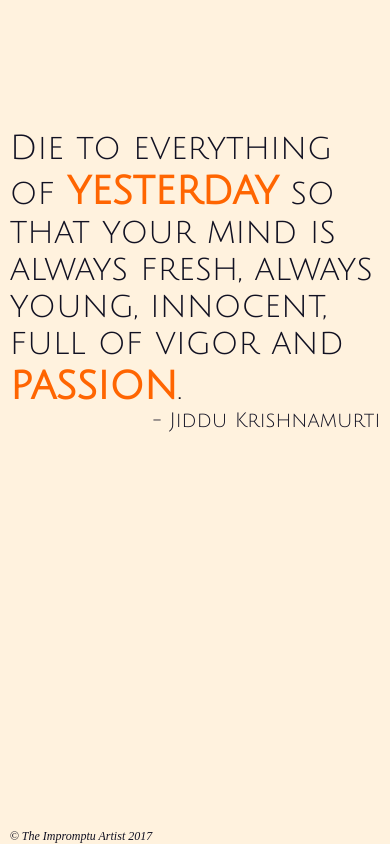
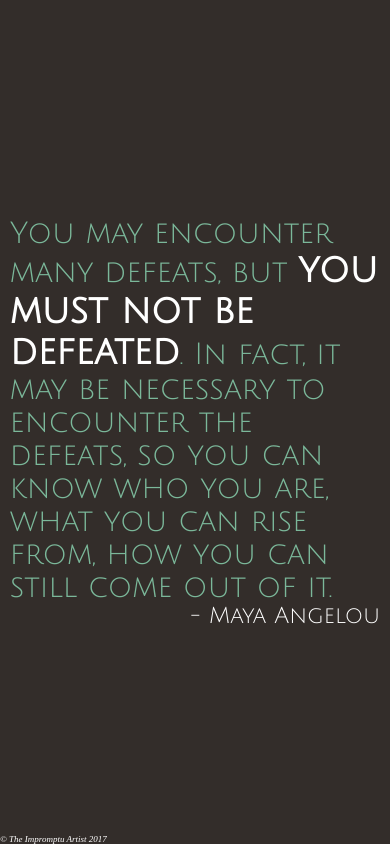
Before and after one commit to stringerm/impromptuartist.github.io, a plain HTML site: page index.html in a window 390 px wide. Drawn offline with Linux system fonts and the light colour scheme.

Commit message:
Another commit

```diff
--- a/assets/css/style.css
+++ b/assets/css/style.css
@@ -1,7 +1,7 @@
 body {
     margin: 0;
     padding: 0;
-    background-color: #FFF2DE;
+    background-color: #332D2A;
 }
 header, main, nav, footer, figure, figcaption, aside, section, article {
     display: block;
@@ -12,61 +12,57 @@ footer {
     bottom: 0;
     color: #111122;
 }
+main {
+    position: relative;
+}
 .accent {
-    color: #FF6501;
+    color: #FFFFFF;
     font-weight: bold;
     font-size: 125%;
 }
-.author {
-    font-size: 150%;
-    text-align: right;
+#author {
+    font-size: 75%;
+    float:right;
+    color: #FFFFFF;
 }
 .copyright {
     font-style: italic;
     font-size: 75%;
+    color: #FFFFFF;
 }
-.quote {
+#quote {
+    display: table-cell;
+    vertical-align: middle;
     font-size: 250%;
+    margin: auto;
 }
-.quoteBlock {
-    width: 30em;
-    height: 20em;
-    position: absolute;
-    left: 0;
-    right: 0;
-    top: 0;
-    bottom: 0;
+#quoteBlock {
+    min-height: 100vh;
+    display: table;
     margin: auto;
-    color: #111122;
+    color: #7BB89A;
     font-family: 'Julius Sans One', sans-serif;
 }
+.wrapper {
+    width: 60%;
+    margin-left: auto;
+    margin-right: auto;
+    }
 
 @media only screen and (max-width: 64em)
 {
-    main {
-        position: relative;
+    .wrapper {
+        width: 80%;
     }
-    .quoteBlock {
-        width: 100%;
-        position: absolute;
 
+}
 
-        margin: 15% 0 0 0;
+@media only screen and (max-width: 32em)
+{
+    body {
+        font-size: 75%;
     }
     .wrapper {
         width: 95%;
-        margin-left: auto;
-        margin-right: auto;
-        }
-
-
-}
-
-@media only screen and (max-width: 64em)
-{
-    .quoteBlock {
-        margin: 0;
-        font-size: 85%;
-        margin-top: 35%;
     }
 }
--- a/index.html
+++ b/index.html
@@ -16,20 +16,19 @@
     <nav>
     </nav>
     <main>
-      <div class="quoteBlock">
-        <div class="quote">
-          Die to everything of <span class="accent">yesterday</span> so that your mind is always fresh, always young, innocent, full of vigor and <span class="accent">passion</span>.
-        </div>
-        <div class="author">
-          - Jiddu Krishnamurti
+      <div id="quoteBlock">
+        <div id="quote">
+            You may encounter many defeats, but <span class="accent">you must not be defeated</span>. In fact, it may be necessary to encounter the defeats, so you can know who you are, what you can rise from, how you can still come out of it.
+            <br>
+            <span id="author">- Maya Angelou</span>
         </div>
       </div>
     </main>
-    <footer>
-      <div class="copyright">
-        &copy; The Impromptu Artist 2017
-      </div>
-    </footer>
   </div>
+  <footer>
+    <div class="copyright">
+      &copy; The Impromptu Artist 2017
+    </div>
+  </footer>
 </body>
 </html>
```
